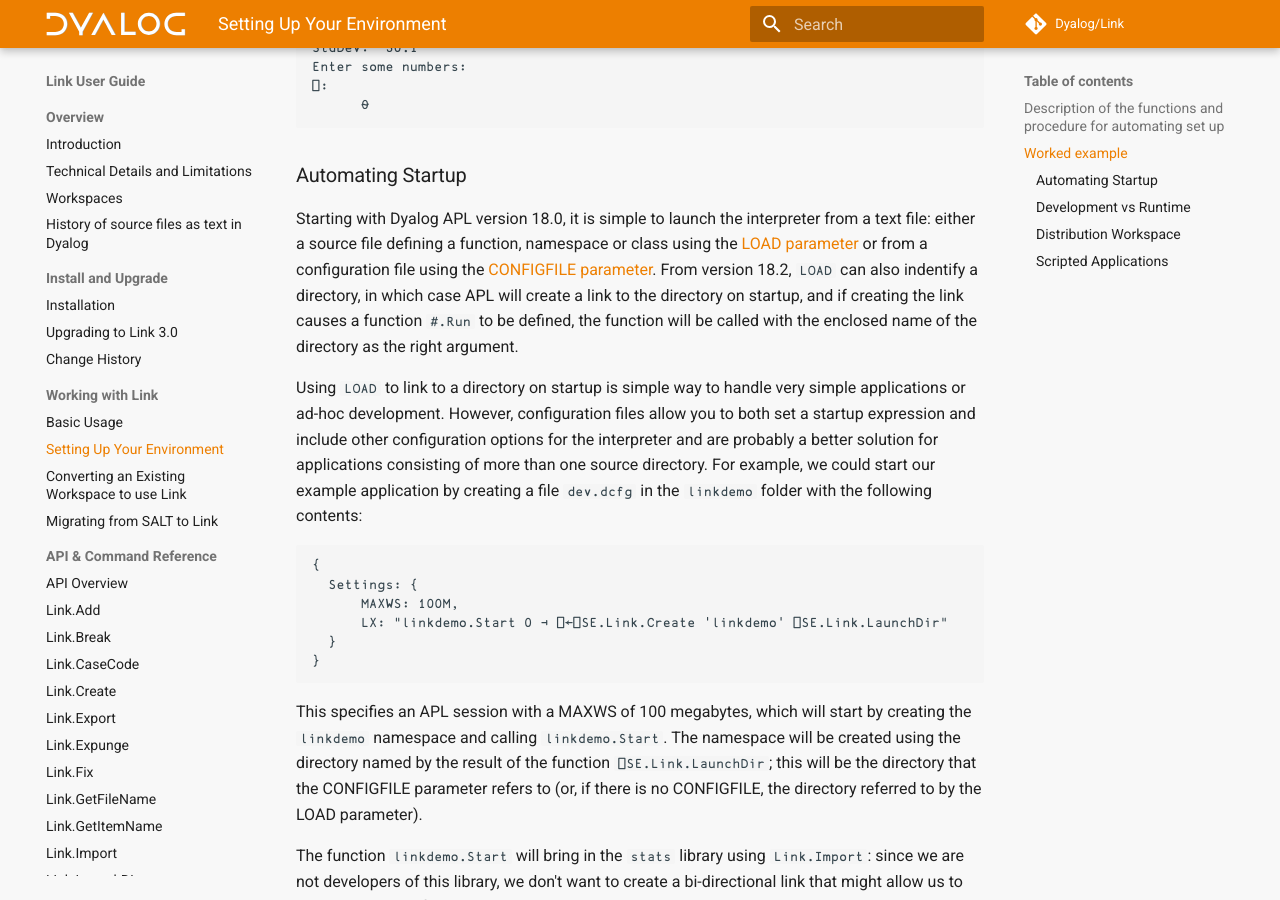
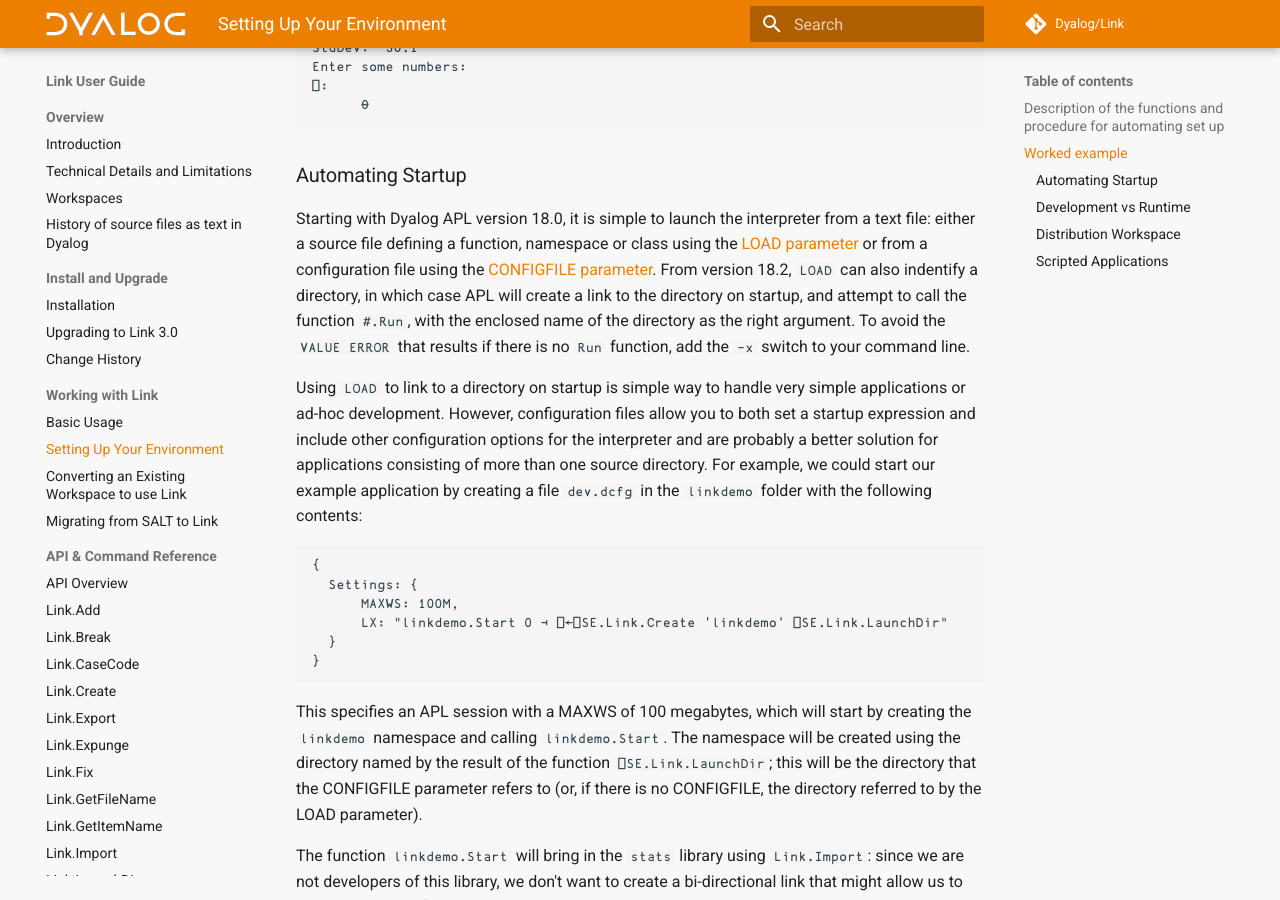
Before and after one commit to Dyalog/link, an MkDocs documentation site: the page built from docs/Usage/Setup.md, in a window 1280 px wide and 900 px high, scrolled down 1436 px. Built offline with MkDocs 1.6.1 and Material for MkDocs 9.7.7, drawn with Linux system fonts in a browser that asks for light colours; comment, search, counter and statistics services are not loaded.

Commit message:
Tweak docn of LOAD= after PR feedback

```diff
--- a/docs/Usage/Setup.md
+++ b/docs/Usage/Setup.md
@@ -57,7 +57,7 @@
 
 ### Automating Startup
 
-Starting with Dyalog APL version 18.0, it is simple to launch the interpreter from a text file: either a source file defining a function, namespace or class using the [LOAD parameter](https://help.dyalog.com/latest/#UserGuide/Installation%20and%20Configuration/Configuration%20Parameters/Load.htm) or from a configuration file using the  [CONFIGFILE parameter](https://help.dyalog.com/latest/#UserGuide/Installation%20and%20Configuration/Configuration%20Files.htm). From version 18.2, `LOAD` can also indentify a directory, in which case APL will create a link to the directory on startup, and if creating the link causes a function `#.Run` to be defined, the function will be called with the enclosed name of the directory as the right argument.
+Starting with Dyalog APL version 18.0, it is simple to launch the interpreter from a text file: either a source file defining a function, namespace or class using the [LOAD parameter](https://help.dyalog.com/latest/#UserGuide/Installation%20and%20Configuration/Configuration%20Parameters/Load.htm) or from a configuration file using the  [CONFIGFILE parameter](https://help.dyalog.com/latest/#UserGuide/Installation%20and%20Configuration/Configuration%20Files.htm). From version 18.2, `LOAD` can also indentify a directory, in which case APL will create a link to the directory on startup, and attempt to call the function `#.Run`, with the enclosed name of the directory as the right argument. To avoid the `VALUE ERROR` that results if there is no `Run` function, add the `-x` switch to your command line.
 
 Using `LOAD` to link to a directory on startup is simple way to handle very simple applications or ad-hoc development. However, configuration files allow you to both set a startup expression and include other configuration options for the interpreter and are probably a better solution for applications consisting of more than one source directory. For example, we could start our example application by creating a file `dev.dcfg` in the `linkdemo` folder with the following contents:
 
```
Also changed, not shown: docs/Usage/index.md (+1 -1 lines).
